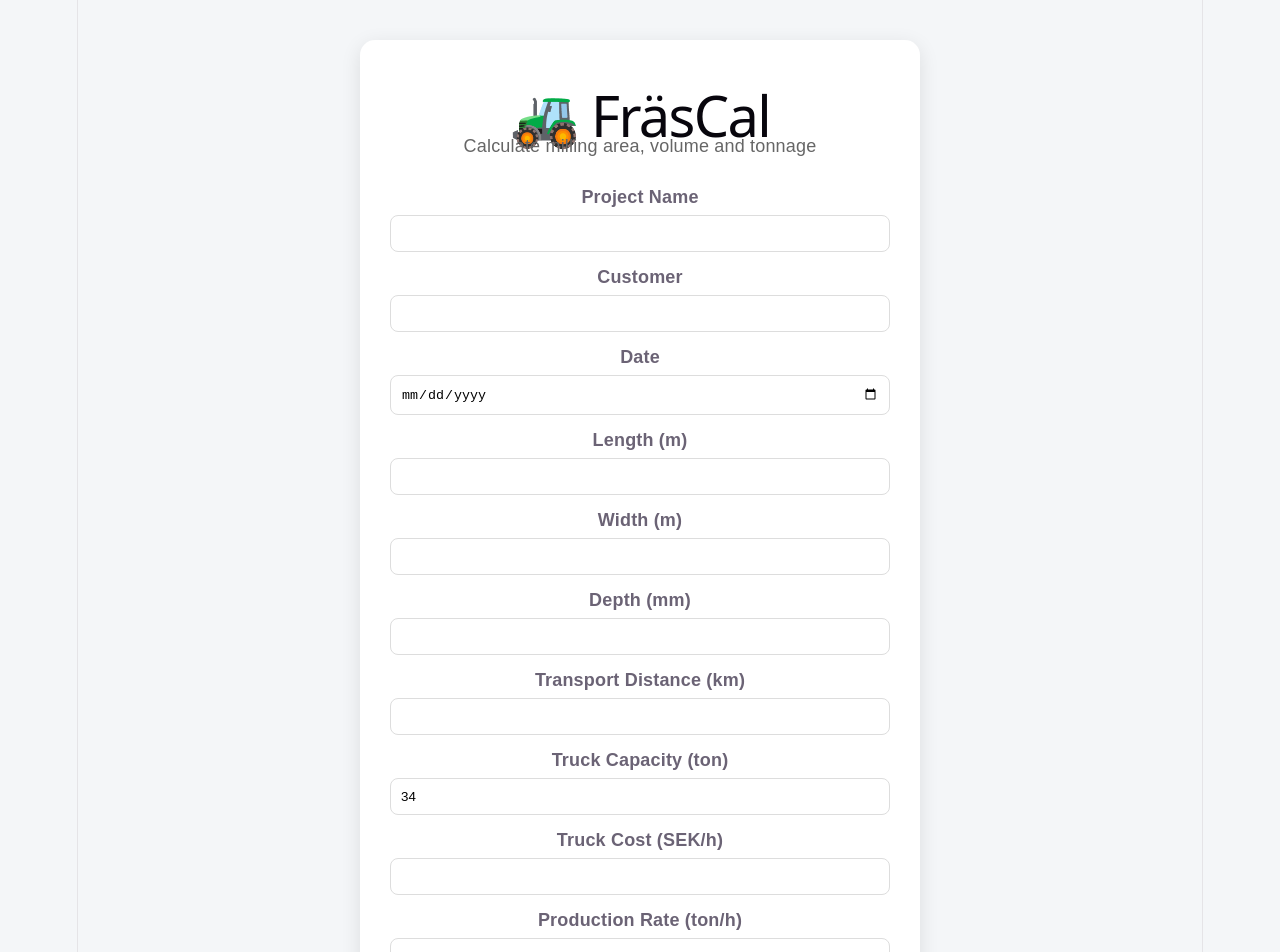
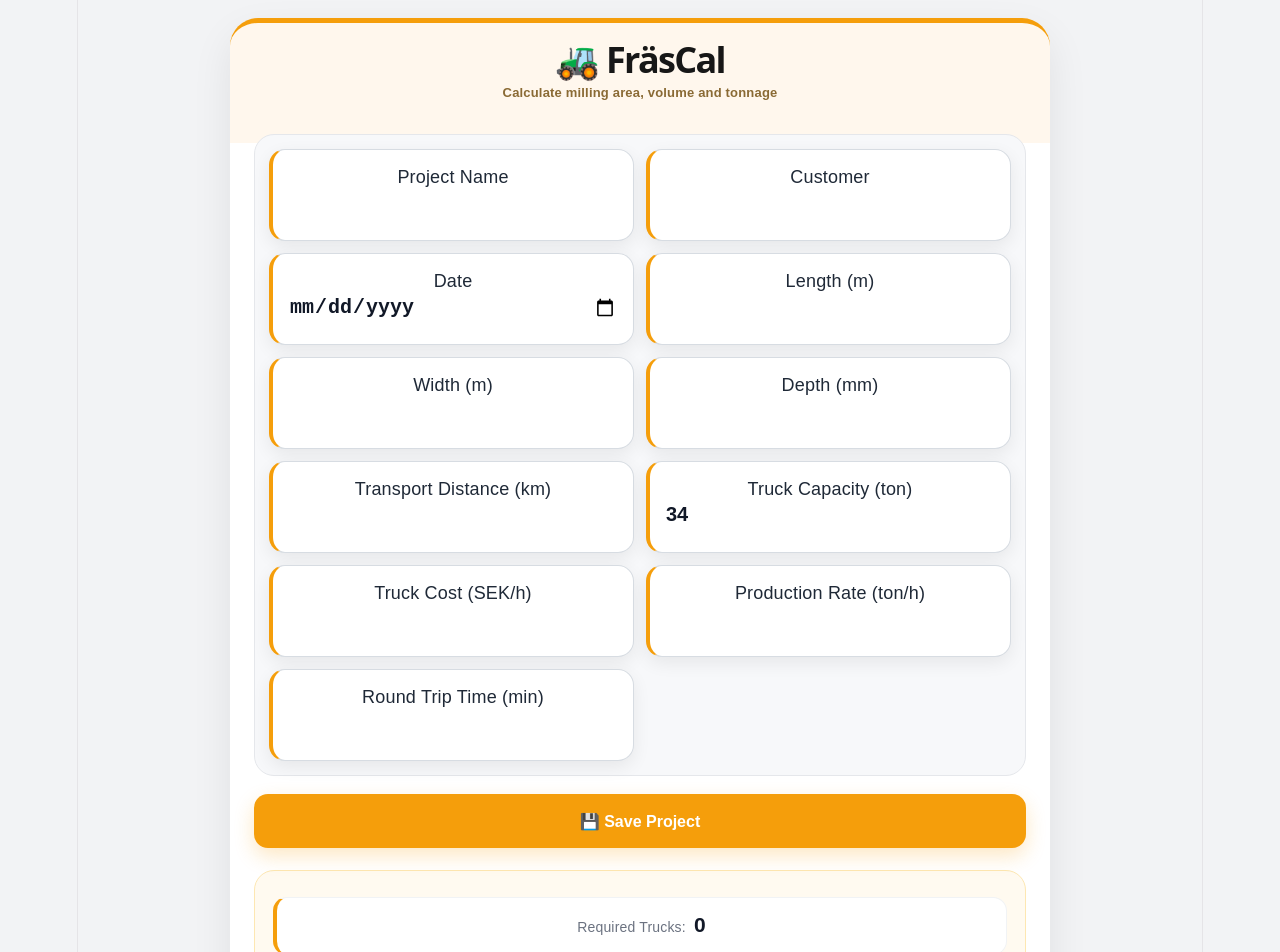
Before and after one commit to oscarcarls/Fr-sCalc, a React (Vite) app: page / in a window 1280 px wide. Shown: the top 952 px of the page. Built offline with nearby package versions, Linux system fonts and the light colour scheme.

Commit message:
uppdaterad design

```diff
--- a/src/App.css
+++ b/src/App.css
@@ -1,73 +1,203 @@
+* {
+box-sizing: border-box;
+}
+
 body {
 margin: 0;
-background: #f4f6f8;
-font-family: Arial, sans-serif;
+min-width: 320px;
+min-height: 100vh;
+background: #f2f3f5;
+font-family: Arial, Helvetica, sans-serif;
+color: #1f2937;
 }
 
 .container {
-display: flex;
-justify-content: center;
-padding: 40px 20px;
+min-height: 100vh;
+padding: 18px;
 }
 
 .card {
-background: white;
-width: 500px;
-max-width: 100%;
-padding: 30px;
-border-radius: 15px;
-box-shadow: 0 5px 20px rgba(0,0,0,0.1);
+width: 100%;
+max-width: 820px;
+margin: 0 auto;
+background: linear-gradient(
+to bottom,
+#fff7ed 0,
+#fff7ed 120px,
+#ffffff 120px,
+#ffffff 100%
+);
+border-radius: 28px;
+padding: 24px;
+border-top: 5px solid #f59e0b;
+box-shadow: 0 16px 40px rgba(0, 0, 0, 0.08);
 }
 
 h1 {
+margin: 0;
 text-align: center;
-margin-bottom: 5px;
+font-size: 36px;
+font-weight: 900;
+color: #171717;
 }
 
 .subtitle {
+margin: 7px 0 28px;
 text-align: center;
-color: #666;
-margin-bottom: 25px;
+color: #8a6a34;
+font-size: 13px;
+font-weight: 600;
 }
 
-label {
-display: block;
-margin-top: 12px;
-margin-bottom: 5px;
-font-weight: bold;
+
+.input-grid {
+display: grid;
+grid-template-columns: 1fr 1fr;
+gap: 12px;
+margin-top: 18px;
+padding: 14px;
+background: #f7f8fa;
+border-radius: 20px;
+border: 1px solid #e5e7eb;
 }
 
-input {
+.field {
+background: #ffffff;
+border: 1px solid #d7dce2;
+border-radius: 16px;
+padding: 14px 16px;
+min-height: 92px;
+box-shadow: 0 6px 18px rgba(0, 0, 0, 0.07);
+border-left: 4px solid #f59e0b;
+}
+
+
+}
+
+.field label {
+display: block;
+margin-bottom: 10px;
+font-size: 11px;
+font-weight: 800;
+text-transform: uppercase;
+color: #6b7280;
+}
+
+.field input {
 width: 100%;
-padding: 10px;
-border: 1px solid #ddd;
-border-radius: 8px;
-box-sizing: border-box;
+border: 0;
+outline: 0;
+background: transparent;
+color: #111827;
+font-size: 20px;
+font-weight: 800;
+padding: 0;
+}
+
+.field:focus-within {
+border-color: #f59e0b;
+box-shadow: 0 0 0 3px rgba(245, 158, 11, 0.12);
 }
 
 .save-btn {
 width: 100%;
-margin-top: 20px;
-padding: 12px;
-background: #1f7a1f;
+height: 54px;
+margin-top: 18px;
+border: 0;
+border-radius: 14px;
+background: #f59e0b;
 color: white;
-border: none;
-border-radius: 8px;
 font-size: 16px;
+font-weight: 800;
 cursor: pointer;
+box-shadow: 0 8px 20px rgba(245, 158, 11, 0.24);
 }
 
 .save-btn:hover {
-opacity: 0.9;
+background: #e99000;
 }
 
 .results {
-margin-top: 25px;
-padding: 15px;
-background: #f8f8f8;
-border-radius: 10px;
+margin-top: 22px;
+padding: 18px;
+background: #fffaf0;
+border: 1px solid #fde7b2;
+border-radius: 20px;
 }
 
 .results h2 {
-margin-top: 0;
+margin: 0 0 14px;
+color: #1f2937;
+font-size: 20px;
 }
+
+.results p {
+margin: 8px 0;
+padding: 14px;
+background: #ffffff;
+border: 1px solid #f1f3f5;
+border-radius: 14px;
+font-size: 14px;
+color: #6b7280;
+}
+
+.results strong {
+display: inline-block;
+margin-left: 4px;
+color: #111827;
+font-size: 21px;
+font-weight: 800;
+}
+
+.results p:first-of-type {
+border-left: 4px solid #f59e0b;
+}
+
+@media (max-width: 600px) {
+.container {
+padding: 10px;
+}
+
+.card {
+padding: 16px;
+border-radius: 22px;
+}
+
+h1 {
+font-size: 30px;
+}
+
+.subtitle {
+margin-bottom: 16px;
+}
+
+.input-grid {
+grid-template-columns: 1fr 1fr;
+gap: 9px;
+}
+
+.field {
+min-height: 78px;
+padding: 10px 11px;
+border-radius: 14px;
+}
+
+.field label {
+font-size: 10px;
+margin-bottom: 8px;
+}
+
+.field input {
+font-size: 18px;
+}
+
+.save-btn {
+height: 50px;
+}
+}
+
+@media (max-width: 380px) {
+.input-grid {
+grid-template-columns: 1fr;
+}
+}
--- a/src/App.jsx
+++ b/src/App.jsx
@@ -28,78 +28,108 @@ return (
 <p className="subtitle">
 Calculate milling area, volume and tonnage
 </p>
-
+<div className="input-grid">
+<div className="field">
 <label>Project Name</label>
 <input
 type="text"
 value={project}
 onChange={(e) => setProject(e.target.value)}
 />
+</div>
 
+<div className="field">
 <label>Customer</label>
 <input
 type="text"
 value={customer}
 onChange={(e) => setCustomer(e.target.value)}
 />
+</div>
 
+<div className="field">
 <label>Date</label>
 <input
 type="date"
 value={date}
 onChange={(e) => setDate(e.target.value)}
 />
+</div>
 
+<div className="field">
 <label>Length (m)</label>
 <input
 type="number"
 value={length}
 onChange={(e) => setLength(e.target.value)}
 />
+</div>
 
+<div className="field">
 <label>Width (m)</label>
 <input
 type="number"
 value={width}
 onChange={(e) => setWidth(e.target.value)}
 />
+</div>
 
+<div className="field">
 <label>Depth (mm)</label>
 <input
 type="number"
 value={depth}
 onChange={(e) => setDepth(e.target.value)}
 />
+</div>
+
+
+<div className="field">
 <label>Transport Distance (km)</label>
 <input
 type="number"
 value={distance}
 onChange={(e) => setDistance(e.target.value)}
 />
+</div>
+
+<div className="field">
 <label>Truck Capacity (ton)</label>
 <input
 type="number"
 value={truckSize}
 onChange={(e) => setTruckSize(e.target.value)}
 />
+</div>
+
+<div className="field">
 <label>Truck Cost (SEK/h)</label>
 <input
 type="number"
 value={truckHourlyCost}
 onChange={(e) => setTruckHourlyCost(e.target.value)}
 />
+</div>
+
+<div className="field">
 <label>Production Rate (ton/h)</label>
 <input
 type="number"
 value={productionRate}
 onChange={(e) => setProductionRate(e.target.value)}
 />
+</div>
+
+<div className="field">
 <label>Round Trip Time (min)</label>
 <input
 type="number"
 value={roundTripTime}
 onChange={(e) => setRoundTripTime(e.target.value)}
 />
+</div>
+
+</div>
 
 
 <button
```
